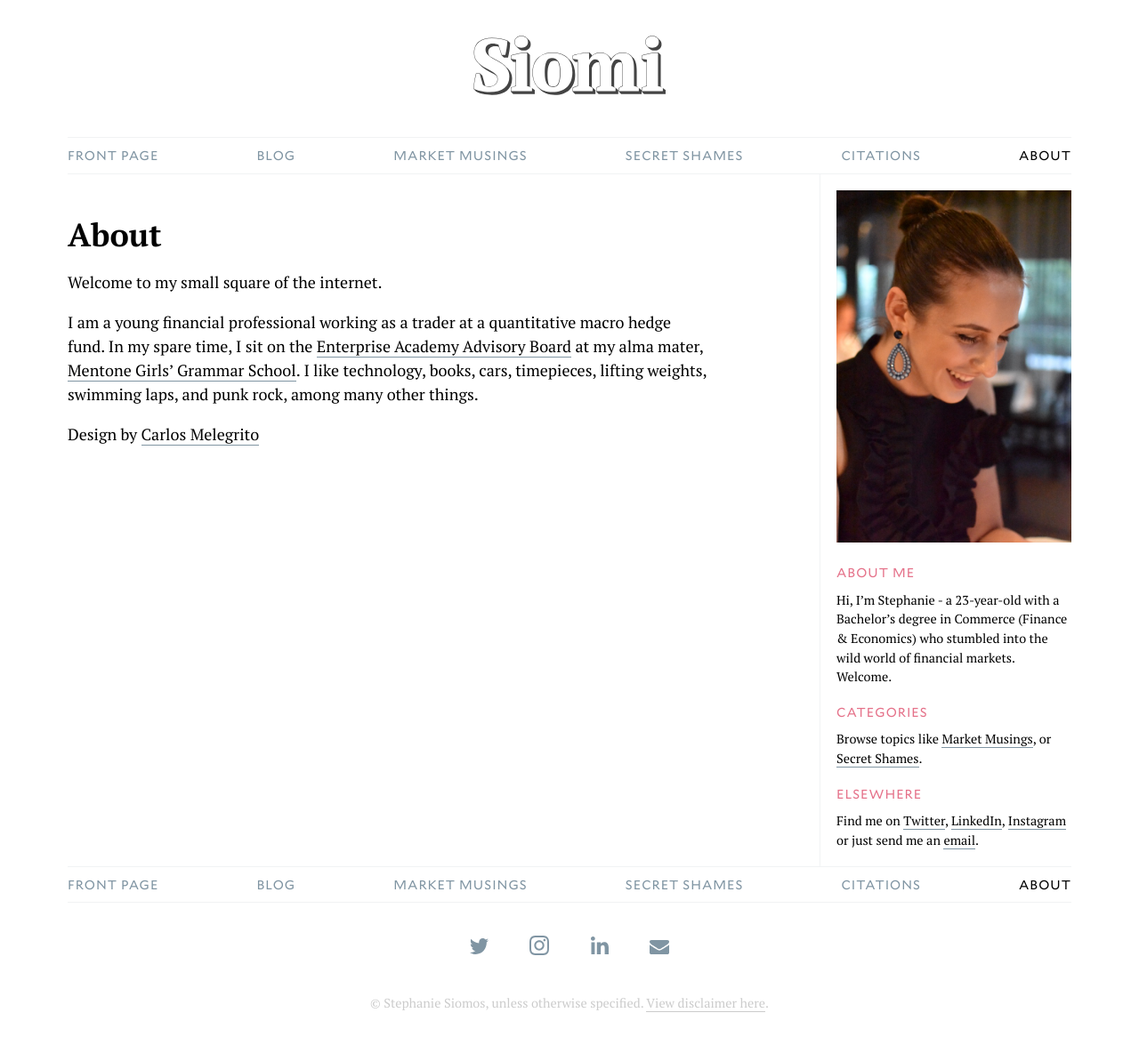
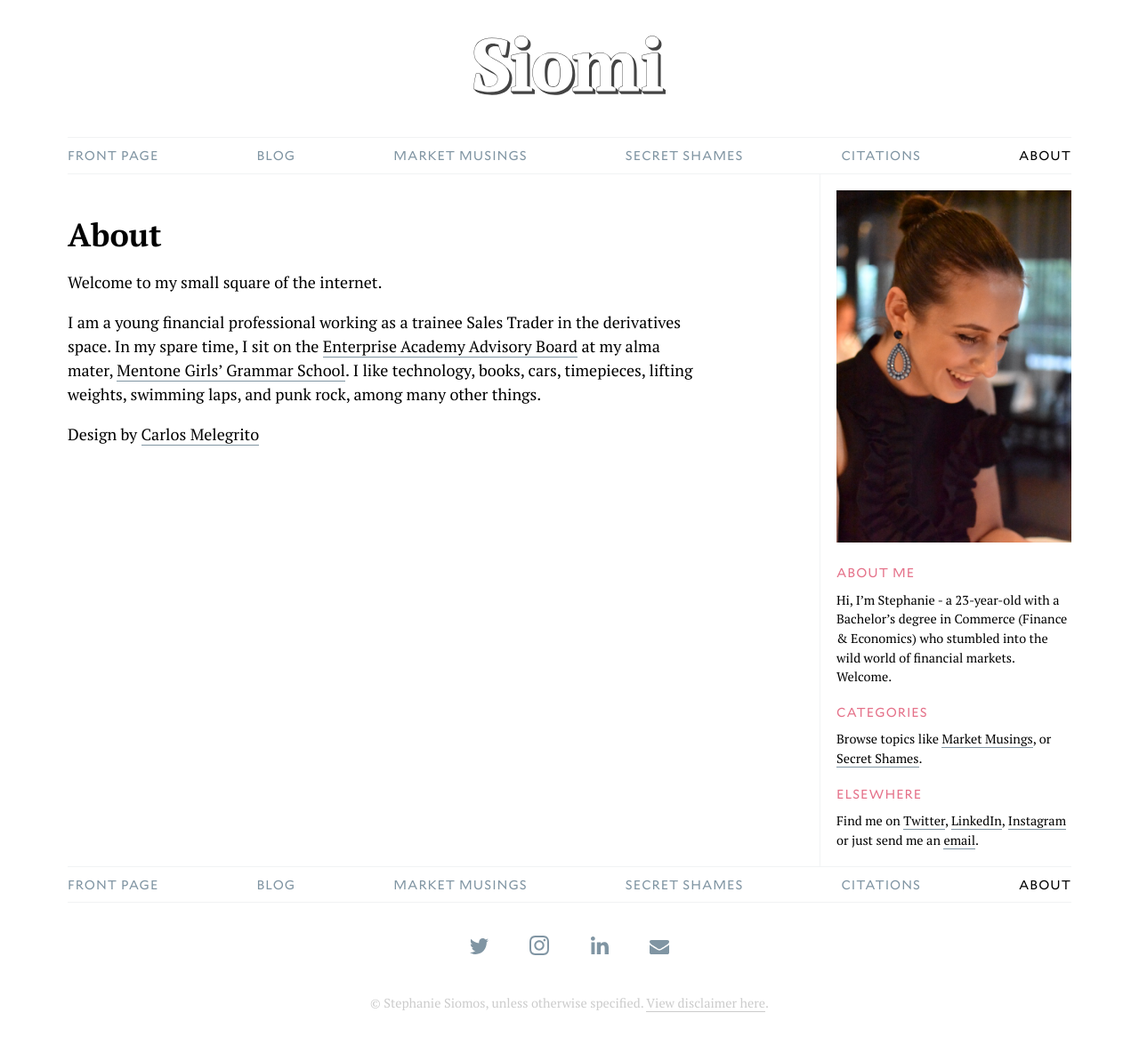
Before and after one commit to cjmlgrto/siomi.net, a Jekyll site: the page built from about.markdown, in a window 1280 px wide. Shown: the whole page at 89% size. Built offline with Jekyll 4.4.1, drawn with Linux system fonts in a browser that asks for light colours.

Commit message:
Updated About

```diff
--- a/about.markdown
+++ b/about.markdown
@@ -6,6 +6,6 @@ layout: default
 
 Welcome to my small square of the internet.
 
-I am a young financial professional working as a trader at a quantitative macro hedge fund. In my spare time, I sit on the [Enterprise Academy Advisory Board](https://ea.mentonegirls.vic.edu.au) at my alma mater, [Mentone Girls' Grammar School](http://mentonegirls.vic.edu.au). I like technology, books, cars, timepieces, lifting weights, swimming laps, and punk rock, among many other things.
+I am a young financial professional working as a trainee Sales Trader in the derivatives space. In my spare time, I sit on the [Enterprise Academy Advisory Board](https://ea.mentonegirls.vic.edu.au) at my alma mater, [Mentone Girls' Grammar School](http://mentonegirls.vic.edu.au). I like technology, books, cars, timepieces, lifting weights, swimming laps, and punk rock, among many other things.
 
 Design by [Carlos Melegrito ](https://carlos-m.com/)
```
